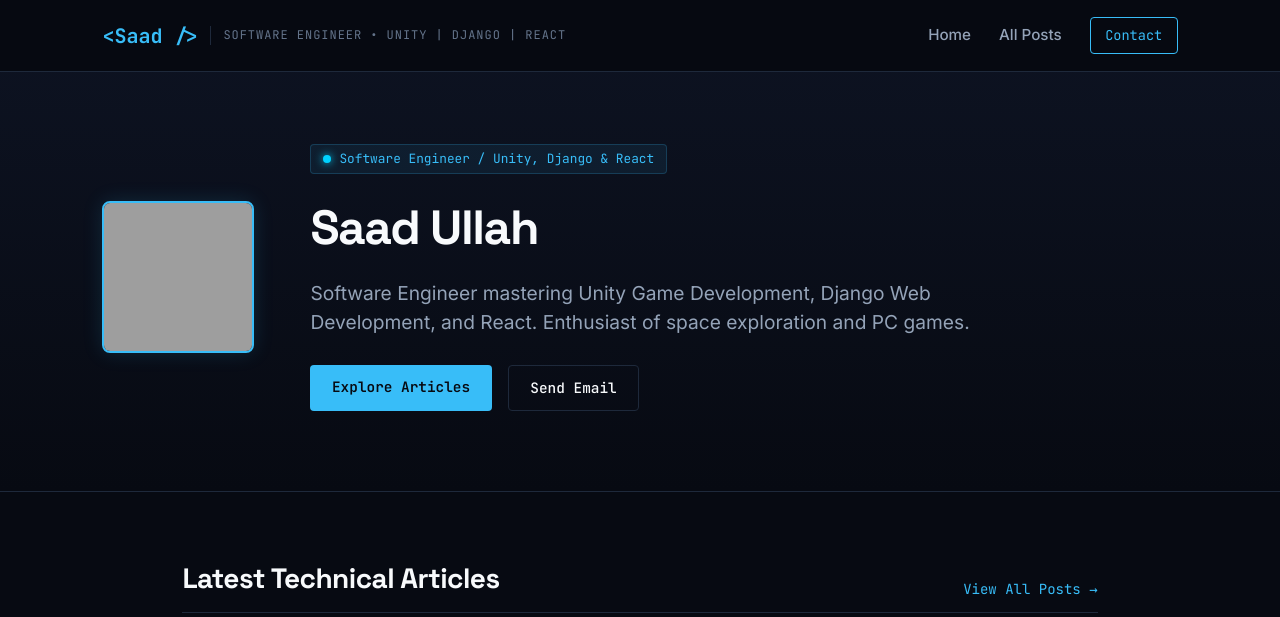
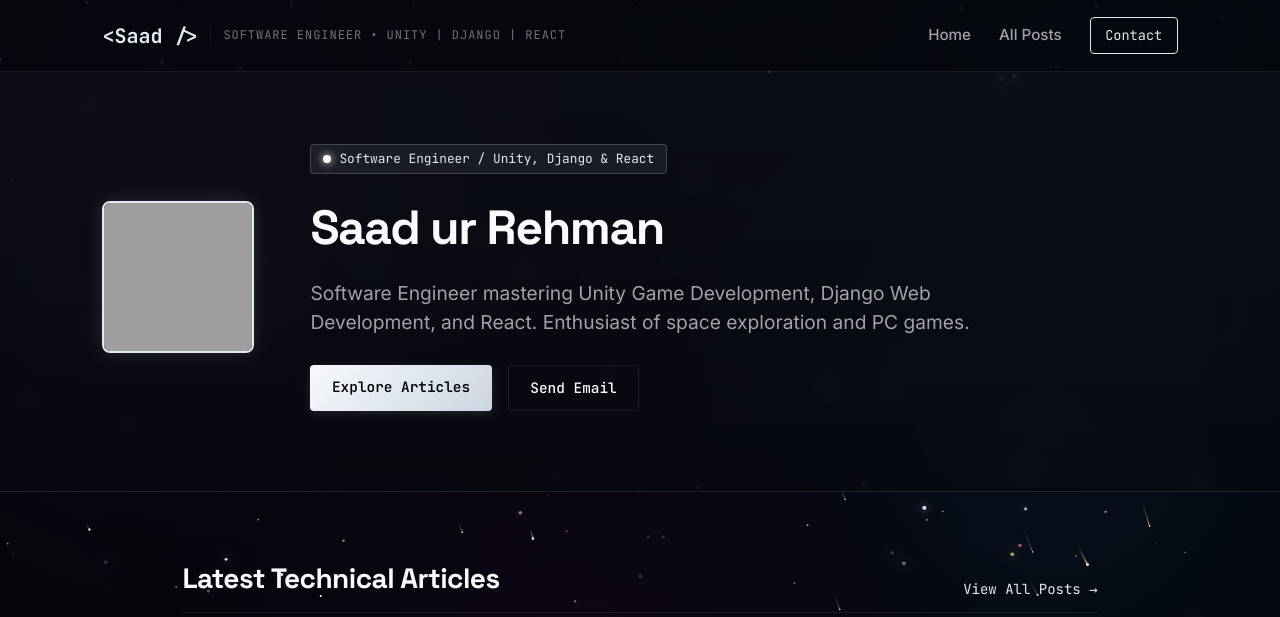
Before and after one commit to Saad-DoEs-Code/Blog-Site-Django, a Django app: page / in a window 1280 px wide. Shown: the top 617 px of the page. Run offline with Django 5.2, Linux system fonts and the light colour scheme; data comes from the database, SQL or seed files in the repository; grey boxes are pictures that could not be loaded.

Commit message:
Updated UI

```diff
--- a/blog/static/blog/all-posts.css
+++ b/blog/static/blog/all-posts.css
@@ -18,8 +18,8 @@
   font-family: var(--font-mono);
   font-size: 0.8rem;
   color: var(--accent-cyan);
-  background-color: rgba(56, 189, 248, 0.08);
-  border: 1px solid rgba(56, 189, 248, 0.2);
+  background-color: rgba(226, 232, 240, 0.08);
+  border: 1px solid rgba(226, 232, 240, 0.2);
   padding: 0.25rem 0.65rem;
   border-radius: 4px;
   text-transform: uppercase;
--- a/blog/static/blog/index.css
+++ b/blog/static/blog/index.css
@@ -1,5 +1,6 @@
 #welcome {
-  background: linear-gradient(180deg, rgba(14, 20, 36, 0.8) 0%, rgba(7, 10, 18, 1) 100%);
+  background: linear-gradient(180deg, rgba(13, 16, 24, 0.65) 0%, rgba(8, 10, 16, 0.75) 100%);
+  backdrop-filter: blur(10px);
   border-bottom: 1px solid var(--border-subtle);
   padding: 4.5rem 8% 5rem 8%;
 }
@@ -21,7 +22,7 @@
   height: 9.5rem;
   border-radius: 8px;
   border: 2px solid var(--accent-cyan);
-  box-shadow: 0 0 20px rgba(56, 189, 248, 0.15);
+  box-shadow: 0 0 20px rgba(226, 232, 240, 0.15);
   overflow: hidden;
   background-color: var(--bg-surface);
 }
@@ -44,8 +45,8 @@
   font-family: var(--font-mono);
   font-size: 0.8rem;
   color: var(--accent-cyan);
-  background-color: rgba(56, 189, 248, 0.08);
-  border: 1px solid rgba(56, 189, 248, 0.2);
+  background-color: rgba(226, 232, 240, 0.08);
+  border: 1px solid rgba(226, 232, 240, 0.2);
   padding: 0.25rem 0.75rem;
   border-radius: 4px;
   margin-bottom: 1rem;
@@ -82,7 +83,7 @@
 
 .btn-primary {
   display: inline-block;
-  background-color: var(--accent-cyan);
+  background: linear-gradient(135deg, #f8fafc 0%, #cbd5e1 100%);
   color: var(--bg-dark);
   font-family: var(--font-mono);
   font-weight: 600;
@@ -90,7 +91,8 @@
   padding: 0.65rem 1.35rem;
   border-radius: 4px;
   text-decoration: none;
-  transition: opacity 0.2s ease, transform 0.2s ease;
+  box-shadow: 0 2px 10px rgba(255, 255, 255, 0.12);
+  transition: opacity 0.2s ease, transform 0.2s ease, box-shadow 0.2s ease;
 }
 
 .btn-primary:hover {
@@ -167,6 +169,7 @@
 #about {
   padding: 4.5rem 8%;
   background-color: var(--bg-surface);
+  backdrop-filter: blur(12px);
   border-top: 1px solid var(--border-subtle);
   border-bottom: 1px solid var(--border-subtle);
 }
--- a/blog/static/blog/post-detail.css
+++ b/blog/static/blog/post-detail.css
@@ -32,8 +32,8 @@
   font-family: var(--font-mono);
   font-size: 0.75rem;
   color: var(--accent-cyan);
-  background-color: rgba(56, 189, 248, 0.08);
-  border: 1px solid rgba(56, 189, 248, 0.25);
+  background-color: rgba(226, 232, 240, 0.08);
+  border: 1px solid rgba(226, 232, 240, 0.25);
   border-radius: 4px;
   padding: 0.25rem 0.6rem;
   text-transform: uppercase;
@@ -167,7 +167,7 @@
   font-size: 0.85rem;
   color: var(--accent-cyan);
   border: 1px solid var(--accent-cyan);
-  background-color: rgba(56, 189, 248, 0.05);
+  background-color: rgba(226, 232, 240, 0.05);
   border-radius: 4px;
   padding: 0.65rem 1.2rem;
   text-decoration: none;
--- a/blog/static/blog/post.css
+++ b/blog/static/blog/post.css
@@ -3,6 +3,7 @@
   flex-direction: column;
   height: 100%;
   background-color: var(--bg-card);
+  backdrop-filter: blur(12px);
   border: 1px solid var(--border-subtle);
   border-radius: 8px;
   overflow: hidden;
@@ -12,7 +13,7 @@
 .post-card:hover {
   transform: translateY(-4px);
   border-color: var(--border-tech);
-  box-shadow: 0 8px 24px rgba(0, 0, 0, 0.4), 0 0 12px rgba(56, 189, 248, 0.1);
+  box-shadow: 0 10px 30px rgba(0, 0, 0, 0.6), 0 0 14px rgba(226, 232, 240, 0.12);
 }
 
 .post-card-header {
@@ -54,8 +55,8 @@
   font-family: var(--font-mono);
   font-size: 0.7rem;
   color: var(--accent-cyan);
-  background-color: rgba(7, 10, 18, 0.85);
-  border: 1px solid rgba(56, 189, 248, 0.3);
+  background-color: rgba(9, 10, 12, 0.85);
+  border: 1px solid rgba(226, 232, 240, 0.25);
   border-radius: 4px;
   padding: 0.25rem 0.5rem;
   backdrop-filter: blur(4px);
--- a/blog/templates/blog/all-posts.html
+++ b/blog/templates/blog/all-posts.html
@@ -6,7 +6,7 @@
 <link rel="stylesheet" href="{% static 'blog/all-posts.css' %}" />
 {% endblock css_files %}
 
-{% block title %}All Posts | Saad Ullah - Software Engineer{% endblock title %}
+{% block title %}All Posts | Saad ur Rehman - Software Engineer{% endblock title %}
 
 {% block content %}
 <section id="all-posts">
@@ -22,9 +22,9 @@
 
   <ul class="all-posts-grid">
     {% for post in all_posts %}
-      {% include "blog/includes/post.html" %}
+    {% include "blog/includes/post.html" %}
     {% empty %}
-      <p class="no-posts-found">No articles found.</p>
+    <p class="no-posts-found">No articles found.</p>
     {% endfor %}
   </ul>
 </section>
--- a/blog/templates/blog/index.html
+++ b/blog/templates/blog/index.html
@@ -6,7 +6,7 @@
 <link rel="stylesheet" href="{% static 'blog/index.css' %}" />
 {% endblock css_files %}
 
-{% block title %}Saad Ullah | Software Engineer (Unity, Django &amp; React){% endblock title %}
+{% block title %}Saad Ur Rehman | Software Engineer (Unity, Django &amp; React){% endblock title %}
 
 {% block content %}
 
@@ -14,7 +14,7 @@
   <div class="welcome-container">
     <div class="welcome-profile">
       <div class="avatar-frame">
-        <img src="{% static 'blog/images/saad.jpg' %}" alt="Saad Ullah - Software Engineer" class="profile-avatar" />
+        <img src="{% static 'blog/images/saad.jpg' %}" alt="Saad ur Rehman - Software Engineer" class="profile-avatar" />
       </div>
     </div>
 
@@ -23,9 +23,10 @@
         <span class="status-dot"></span>
         <span class="status-label">Software Engineer / Unity, Django &amp; React</span>
       </div>
-      <h1 class="welcome-heading">Saad Ullah</h1>
+      <h1 class="welcome-heading">Saad ur Rehman</h1>
       <p class="welcome-subhead">
-        Software Engineer mastering Unity Game Development, Django Web Development, and React. Enthusiast of space exploration and PC games.
+        Software Engineer mastering Unity Game Development, Django Web Development, and React. Enthusiast of space
+        exploration and PC games.
       </p>
       <div class="welcome-actions">
         <a href="{% url 'posts' %}" class="btn-primary">Explore Articles</a>
@@ -43,9 +44,9 @@
 
   <ul class="posts-grid">
     {% for post in posts %}
-      {% include "blog/includes/post.html" %}
+    {% include "blog/includes/post.html" %}
     {% empty %}
-      <p class="no-posts">No articles published yet.</p>
+    <p class="no-posts">No articles published yet.</p>
     {% endfor %}
   </ul>
 </section>
@@ -59,7 +60,8 @@
         <div class="focus-code">[01]</div>
         <h3>Unity Game Development</h3>
         <p>
-          Architecting 2D/3D games, custom gameplay mechanics, C# engine scripts, shader effects, and real-time game loops.
+          Architecting 2D/3D games, custom gameplay mechanics, C# engine scripts, shader effects, and real-time game
+          loops.
         </p>
       </div>
 
@@ -67,7 +69,8 @@
         <div class="focus-code">[02]</div>
         <h3>Django Web Development</h3>
         <p>
-          Building robust server-side web applications, custom ORM models, secure RESTful APIs, and database architecture.
+          Building robust server-side web applications, custom ORM models, secure RESTful APIs, and database
+          architecture.
         </p>
       </div>
 
--- a/blog/templates/blog/post-detail.html
+++ b/blog/templates/blog/post-detail.html
@@ -5,7 +5,7 @@
 <link rel="stylesheet" href="{% static 'blog/post-detail.css' %}" />
 {% endblock css_files %}
 
-{% block title %}{{ post.title }} | Saad Ullah{% endblock title %}
+{% block title %}{{ post.title }} | Saad ur Rehman{% endblock title %}
 
 {% block content %}
 <article class="article-container">
--- a/blog/views.py
+++ b/blog/views.py
@@ -3,7 +3,7 @@ from .models import Post
 
 
 def index(request):
-    latest_posts = Post.objects.all().order_by("-date")[:3]
+    latest_posts = Post.objects.all().order_by("-date")[:4]
     return render(request, "blog/index.html", {"posts": latest_posts})
 
 
--- a/static/app.css
+++ b/static/app.css
@@ -1,18 +1,18 @@
 @import url("https://fonts.googleapis.com/css2?family=Inter:wght@400;500;600;700&family=JetBrains+Mono:wght@400;500;600&family=Space+Grotesk:wght@500;600;700&display=swap");
 
 :root {
-  --bg-dark: #070a12;
-  --bg-surface: #0e1424;
-  --bg-card: #131b2e;
-  --bg-card-hover: #1a253e;
-  --border-subtle: #1e293b;
-  --border-tech: rgba(56, 189, 248, 0.2);
-  --accent-cyan: #38bdf8;
-  --accent-teal: #00d2ff;
-  --accent-amber: #f59e0b;
+  --bg-dark: #05060b;
+  --bg-surface: rgba(17, 19, 26, 0.72);
+  --bg-card: rgba(22, 26, 35, 0.72);
+  --bg-card-hover: rgba(30, 35, 48, 0.85);
+  --border-subtle: rgba(255, 255, 255, 0.08);
+  --border-tech: rgba(226, 232, 240, 0.3);
+  --accent-cyan: #e2e8f0;
+  --accent-teal: #ffffff;
+  --accent-amber: #d1d5db;
   --text-main: #f8fafc;
-  --text-muted: #94a3b8;
-  --text-dim: #64748b;
+  --text-muted: #a1a1aa;
+  --text-dim: #71717a;
   --font-mono: "JetBrains Mono", monospace;
   --font-title: "Space Grotesk", sans-serif;
   --font-body: "Inter", sans-serif;
@@ -22,10 +22,21 @@
   box-sizing: border-box;
 }
 
+#space-bg {
+  position: fixed;
+  top: 0;
+  left: 0;
+  width: 100vw;
+  height: 100vh;
+  pointer-events: none;
+  z-index: -1;
+  background-color: var(--bg-dark);
+}
+
 html, body {
   margin: 0;
   padding: 0;
-  background-color: var(--bg-dark);
+  background-color: transparent;
   color: var(--text-main);
   font-family: var(--font-body);
   line-height: 1.6;
@@ -46,13 +57,13 @@ h1, h2, h3, h4, h5, h6 {
   justify-content: space-between;
   align-items: center;
   padding: 0 8%;
-  background-color: rgba(7, 10, 18, 0.95);
+  background-color: rgba(6, 8, 14, 0.78);
   border-bottom: 1px solid var(--border-subtle);
   position: sticky;
   top: 0;
   left: 0;
   z-index: 100;
-  backdrop-filter: blur(12px);
+  backdrop-filter: blur(16px);
 }
 
 .brand-link {
--- /dev/null
+++ b/static/space-bg.js
@@ -0,0 +1,358 @@
+/**
+ * Interactive Starry Galaxy & Falling Stars Background
+ * Features:
+ * - Deep space galaxy nebulas with dynamic soft color gradients
+ * - Multi-layered twinkling background stars with color variations
+ * - Continuous falling stars / space dust drifting downward
+ * - High-speed shooting stars / meteors with trailing glow streaks
+ * - Smooth mouse parallax interaction
+ */
+
+(function () {
+  'use strict';
+
+  // Check reduced motion preference
+  const prefersReducedMotion = window.matchMedia('(prefers-reduced-motion: reduce)').matches;
+
+  class StarryGalaxy {
+    constructor(canvasId) {
+      this.canvas = document.getElementById(canvasId);
+      if (!this.canvas) return;
+
+      this.ctx = this.canvas.getContext('2d');
+      this.width = 0;
+      this.height = 0;
+      this.dpr = 1;
+
+      // Particle collections
+      this.twinkleStars = [];
+      this.fallingStars = [];
+      this.shootingStars = [];
+      this.nebulas = [];
+
+      // Mouse tracking for subtle parallax
+      this.mouseX = 0;
+      this.mouseY = 0;
+      this.targetMouseX = 0;
+      this.targetMouseY = 0;
+
+      // Settings
+      this.numTwinkleStars = 240;
+      this.numFallingStars = 75;
+      this.lastShootingStarTime = 0;
+      this.nextShootingStarDelay = 2000 + Math.random() * 3000;
+
+      this.init();
+    }
+
+    init() {
+      this.handleResize();
+      this.createNebulas();
+      this.createTwinkleStars();
+      this.createFallingStars();
+
+      window.addEventListener('resize', () => this.handleResize());
+      window.addEventListener('mousemove', (e) => {
+        this.targetMouseX = (e.clientX - this.width / 2) * 0.05;
+        this.targetMouseY = (e.clientY - this.height / 2) * 0.05;
+      });
+
+      requestAnimationFrame((t) => this.animate(t));
+    }
+
+    handleResize() {
+      this.dpr = Math.min(window.devicePixelRatio || 1, 2);
+      this.width = window.innerWidth;
+      this.height = window.innerHeight;
+
+      this.canvas.width = this.width * this.dpr;
+      this.canvas.height = this.height * this.dpr;
+      this.canvas.style.width = `${this.width}px`;
+      this.canvas.style.height = `${this.height}px`;
+
+      this.ctx.scale(this.dpr, this.dpr);
+
+      // Re-create particles for current viewport
+      this.createNebulas();
+      this.createTwinkleStars();
+      this.createFallingStars();
+    }
+
+    createNebulas() {
+      // Create static background nebula glow points
+      this.nebulas = [
+        {
+          x: this.width * 0.15,
+          y: this.height * 0.25,
+          radius: Math.max(this.width, this.height) * 0.45,
+          color: 'rgba(29, 14, 56, 0.45)', // Deep cosmic indigo
+        },
+        {
+          x: this.width * 0.82,
+          y: this.height * 0.55,
+          radius: Math.max(this.width, this.height) * 0.5,
+          color: 'rgba(10, 34, 65, 0.4)', // Deep space cyan
+        },
+        {
+          x: this.width * 0.45,
+          y: this.height * 0.85,
+          radius: Math.max(this.width, this.height) * 0.4,
+          color: 'rgba(40, 10, 51, 0.35)', // Deep magenta nebula
+        },
+        {
+          x: this.width * 0.88,
+          y: this.height * 0.12,
+          radius: Math.max(this.width, this.height) * 0.32,
+          color: 'rgba(15, 45, 60, 0.25)', // Cold cyan dust
+        },
+      ];
+    }
+
+    createTwinkleStars() {
+      this.twinkleStars = [];
+      const starColors = [
+        '#ffffff',
+        '#e0f2fe',
+        '#bae6fd',
+        '#ddd6fe',
+        '#fef08a',
+        '#f472b6',
+      ];
+
+      for (let i = 0; i < this.numTwinkleStars; i++) {
+        this.twinkleStars.push({
+          x: Math.random() * this.width,
+          y: Math.random() * this.height,
+          size: Math.random() * 1.6 + 0.4,
+          color: starColors[Math.floor(Math.random() * starColors.length)],
+          alpha: Math.random() * 0.7 + 0.2,
+          twinkleSpeed: Math.random() * 0.02 + 0.005,
+          twinklePhase: Math.random() * Math.PI * 2,
+          depth: Math.random() * 0.5 + 0.5,
+        });
+      }
+    }
+
+    createFallingStars() {
+      this.fallingStars = [];
+      for (let i = 0; i < this.numFallingStars; i++) {
+        this.fallingStars.push(this.generateFallingStar(true));
+      }
+    }
+
+    generateFallingStar(randomY = false) {
+      const speed = Math.random() * 1.8 + 0.6;
+      const angle = (15 + Math.random() * 15) * (Math.PI / 180); // 15 to 30 deg angle
+      const length = Math.random() * 20 + 10;
+
+      const starColors = [
+        'rgba(255, 255, 255, ',
+        'rgba(186, 230, 253, ', // cyan-blue
+        'rgba(221, 214, 254, ', // violet-blue
+        'rgba(254, 240, 138, ', // soft warm star
+      ];
+
+      return {
+        x: Math.random() * (this.width + 200) - 100,
+        y: randomY ? Math.random() * this.height : -40,
+        speedX: Math.sin(angle) * speed,
+        speedY: Math.cos(angle) * speed,
+        length: length,
+        size: Math.random() * 1.4 + 0.6,
+        colorBase: starColors[Math.floor(Math.random() * starColors.length)],
+        opacity: Math.random() * 0.7 + 0.3,
+        depth: Math.random() * 0.6 + 0.4,
+      };
+    }
+
+    spawnShootingStar() {
+      const startX = Math.random() * (this.width * 0.8) + this.width * 0.1;
+      const startY = Math.random() * (this.height * 0.35);
+      const angle = (32 + Math.random() * 16) * (Math.PI / 180);
+      const speed = Math.random() * 11 + 9;
+      const length = Math.random() * 130 + 90;
+
+      this.shootingStars.push({
+        x: startX,
+        y: startY,
+        vx: Math.cos(angle) * speed,
+        vy: Math.sin(angle) * speed,
+        length: length,
+        life: 0,
+        maxLife: Math.random() * 35 + 25,
+        size: Math.random() * 1.8 + 1.2,
+      });
+    }
+
+    animate(timestamp) {
+      // Smooth mouse parallax interpolation
+      this.mouseX += (this.targetMouseX - this.mouseX) * 0.05;
+      this.mouseY += (this.targetMouseY - this.mouseY) * 0.05;
+
+      // Clear canvas
+      this.ctx.clearRect(0, 0, this.width, this.height);
+
+      // Render Cosmic Nebulas
+      this.drawNebulas();
+
+      // Render Twinkling Stars
+      this.drawTwinkleStars();
+
+      // Render Continuous Falling Stars
+      if (!prefersReducedMotion) {
+        this.updateAndDrawFallingStars();
+      }
+
+      // Handle Shooting Stars
+      if (!prefersReducedMotion) {
+        if (timestamp - this.lastShootingStarTime > this.nextShootingStarDelay) {
+          this.spawnShootingStar();
+          this.lastShootingStarTime = timestamp;
+          this.nextShootingStarDelay = 2200 + Math.random() * 4000;
+        }
+        this.updateAndDrawShootingStars();
+      }
+
+      requestAnimationFrame((t) => this.animate(t));
+    }
+
+    drawNebulas() {
+      for (const neb of this.nebulas) {
+        const posX = neb.x + this.mouseX * 0.15;
+        const posY = neb.y + this.mouseY * 0.15;
+
+        const grad = this.ctx.createRadialGradient(
+          posX,
+          posY,
+          0,
+          posX,
+          posY,
+          neb.radius
+        );
+        grad.addColorStop(0, neb.color);
+        grad.addColorStop(1, 'transparent');
+
+        this.ctx.fillStyle = grad;
+        this.ctx.beginPath();
+        this.ctx.arc(posX, posY, neb.radius, 0, Math.PI * 2);
+        this.ctx.fill();
+      }
+    }
+
+    drawTwinkleStars() {
+      for (const star of this.twinkleStars) {
+        star.twinklePhase += star.twinkleSpeed;
+        const alphaShift = Math.sin(star.twinklePhase) * 0.35;
+        const currentAlpha = Math.max(0.1, Math.min(1, star.alpha + alphaShift));
+
+        const posX = star.x + this.mouseX * star.depth * 0.3;
+        const posY = star.y + this.mouseY * star.depth * 0.3;
+
+        this.ctx.save();
+        this.ctx.globalAlpha = currentAlpha;
+        this.ctx.fillStyle = star.color;
+        this.ctx.beginPath();
+        this.ctx.arc(posX, posY, star.size, 0, Math.PI * 2);
+        this.ctx.fill();
+
+        if (star.size > 1.3) {
+          this.ctx.shadowBlur = 8;
+          this.ctx.shadowColor = star.color;
+          this.ctx.fill();
+        }
+
+        this.ctx.restore();
+      }
+    }
+
+    updateAndDrawFallingStars() {
+      for (let i = 0; i < this.fallingStars.length; i++) {
+        const star = this.fallingStars[i];
+
+        star.x += star.speedX;
+        star.y += star.speedY;
+
+        if (star.y > this.height + 40 || star.x > this.width + 100 || star.x < -100) {
+          this.fallingStars[i] = this.generateFallingStar(false);
+          continue;
+        }
+
+        const posX = star.x + this.mouseX * star.depth * 0.5;
+        const posY = star.y + this.mouseY * star.depth * 0.5;
+
+        const tailX = posX - star.speedX * (star.length / 2);
+        const tailY = posY - star.speedY * (star.length / 2);
+
+        const grad = this.ctx.createLinearGradient(tailX, tailY, posX, posY);
+        grad.addColorStop(0, star.colorBase + '0)');
+        grad.addColorStop(0.7, star.colorBase + (star.opacity * 0.45) + ')');
+        grad.addColorStop(1, star.colorBase + star.opacity + ')');
+
+        this.ctx.lineWidth = star.size;
+        this.ctx.strokeStyle = grad;
+        this.ctx.lineCap = 'round';
+
+        this.ctx.beginPath();
+        this.ctx.moveTo(tailX, tailY);
+        this.ctx.lineTo(posX, posY);
+        this.ctx.stroke();
+
+        this.ctx.fillStyle = '#ffffff';
+        this.ctx.beginPath();
+        this.ctx.arc(posX, posY, star.size * 0.75, 0, Math.PI * 2);
+        this.ctx.fill();
+      }
+    }
+
+    updateAndDrawShootingStars() {
+      for (let i = this.shootingStars.length - 1; i >= 0; i--) {
+        const meteor = this.shootingStars[i];
+        meteor.life++;
+
+        meteor.x += meteor.vx;
+        meteor.y += meteor.vy;
+
+        const progress = meteor.life / meteor.maxLife;
+        const fadeOut = Math.sin(progress * Math.PI);
+
+        if (progress >= 1) {
+          this.shootingStars.splice(i, 1);
+          continue;
+        }
+
+        const tailX = meteor.x - meteor.vx * (meteor.length / 12);
+        const tailY = meteor.y - meteor.vy * (meteor.length / 12);
+
+        const grad = this.ctx.createLinearGradient(tailX, tailY, meteor.x, meteor.y);
+        grad.addColorStop(0, 'rgba(255, 255, 255, 0)');
+        grad.addColorStop(0.5, 'rgba(186, 230, 253, ' + (fadeOut * 0.45) + ')');
+        grad.addColorStop(1, 'rgba(255, 255, 255, ' + (fadeOut * 0.95) + ')');
+
+        this.ctx.save();
+        this.ctx.lineWidth = meteor.size * fadeOut;
+        this.ctx.strokeStyle = grad;
+        this.ctx.lineCap = 'round';
+        this.ctx.shadowBlur = 12 * fadeOut;
+        this.ctx.shadowColor = '#818cf8';
+
+        this.ctx.beginPath();
+        this.ctx.moveTo(tailX, tailY);
+        this.ctx.lineTo(meteor.x, meteor.y);
+        this.ctx.stroke();
+
+        this.ctx.fillStyle = '#ffffff';
+        this.ctx.beginPath();
+        this.ctx.arc(meteor.x, meteor.y, meteor.size * 1.25 * fadeOut, 0, Math.PI * 2);
+        this.ctx.fill();
+
+        this.ctx.restore();
+      }
+    }
+  }
+
+  if (document.readyState === 'loading') {
+    document.addEventListener('DOMContentLoaded', () => new StarryGalaxy('space-bg'));
+  } else {
+    new StarryGalaxy('space-bg');
+  }
+})();
--- a/templates/base.html
+++ b/templates/base.html
@@ -1,18 +1,22 @@
 {% load static %}
 <!DOCTYPE html>
 <html lang="en">
+
 <head>
   <meta charset="UTF-8" />
   <meta name="viewport" content="width=device-width, initial-scale=1.0" />
   <link rel="preconnect" href="https://fonts.googleapis.com">
   <link rel="preconnect" href="https://fonts.gstatic.com" crossorigin>
-    <link href="https://fonts.googleapis.com/css2?family=Inter:wght@400;500;600;700&family=JetBrains+Mono:wght@400;500;600;700&family=Space+Grotesk:wght@500;600;700&display=swap" rel="stylesheet">
+  <link
+    href="https://fonts.googleapis.com/css2?family=Inter:wght@400;500;600;700&family=JetBrains+Mono:wght@400;500;600;700&family=Space+Grotesk:wght@500;600;700&display=swap"
+    rel="stylesheet">
   <link rel="stylesheet" href="{% static 'app.css' %}" />
   {% block css_files %}{% endblock css_files %}
-    <title>{% block title %}Saad Ullah | Software Engineer{% endblock title %}</title>
+  <title>{% block title %}Saad ur Rehman | Software Engineer{% endblock title %}</title>
 </head>
 
 <body>
+  <canvas id="space-bg"></canvas>
   <header id="main-navigation">
     <div class="nav-brand">
       <a href="{% url 'index' %}" class="brand-link">
@@ -33,9 +37,11 @@
 
   <footer id="main-footer">
     <div class="footer-content">
-        <p>&copy; 2026 Saad Ullah. Software Engineer mastering Unity, Django, and React.</p>
+      <p>&copy; 2026 Saad Ur Rehman. Software Engineer mastering Unity, Django, and React.</p>
       <p><a href="mailto:saad@spacegame.dev" class="footer-mailto">saad@spacegame.dev</a></p>
     </div>
   </footer>
+  <script src="{% static 'space-bg.js' %}"></script>
 </body>
+
 </html>
```
Lines whose indentation alone changed are shown as unchanged.
